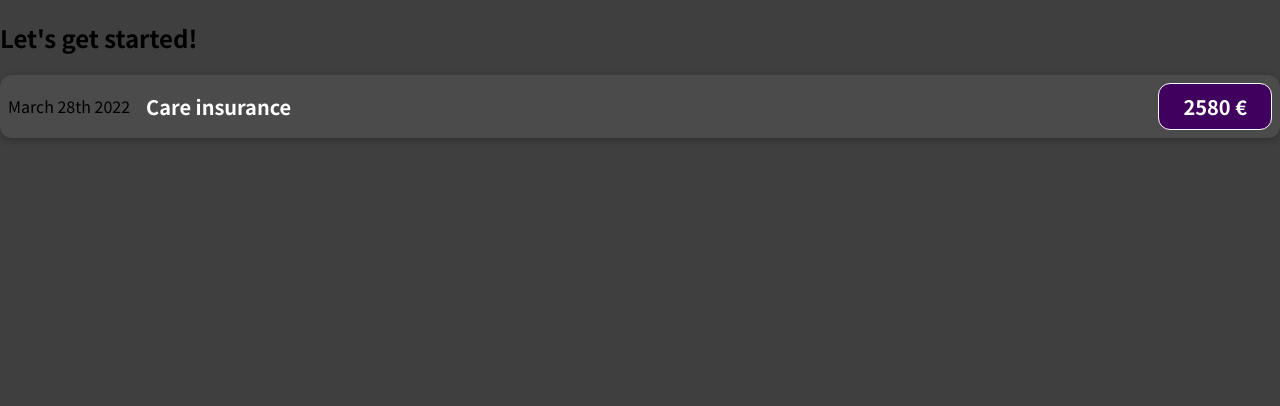
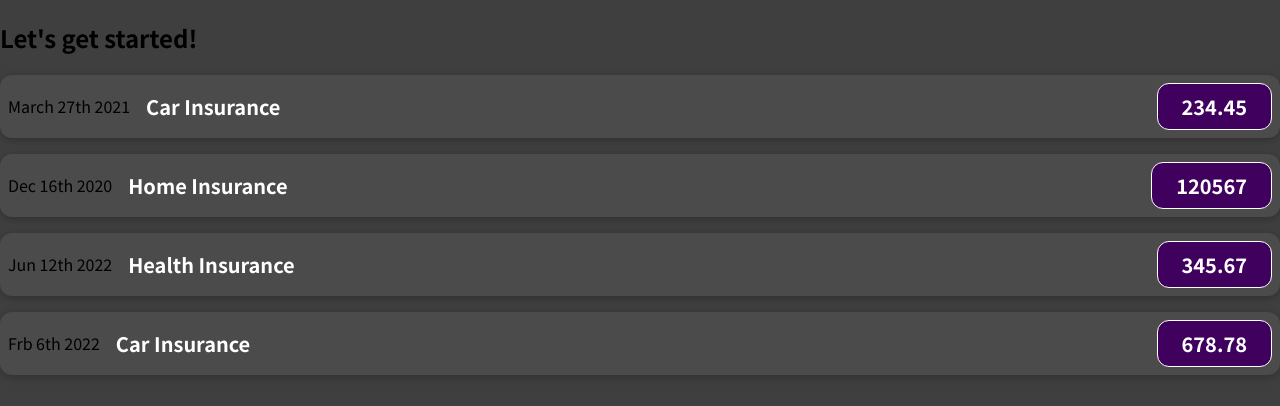
Before and after one commit to devgirlpro/React-Max-Ud, a React (Create React App) app: page / in a window 1280 px wide. Shown: the top 406 px of the page. Built offline with nearby package versions, Linux system fonts and the light colour scheme.

Commit message:
using props

```diff
--- a/src/App.js
+++ b/src/App.js
@@ -4,7 +4,11 @@ function App() {
   return (
     <div>
       <h2>Let's get started!</h2>
-      <ExpenceItem />
+      <ExpenceItem ExpenceDate= "March 27th 2021" expenceTitle="Car Insurance" ExpenceAmount={234.45} />
+      <ExpenceItem ExpenceDate= "Dec 16th 2020" expenceTitle="Home Insurance" ExpenceAmount={120567} />
+      <ExpenceItem ExpenceDate= "Jun 12th 2022" expenceTitle="Health Insurance" ExpenceAmount={345.67} />
+      <ExpenceItem ExpenceDate= "Frb 6th 2022" expenceTitle="Car Insurance" ExpenceAmount={678.78} />
+
     </div>
   );
 }
--- a/src/components/ExpenceItem.jsx
+++ b/src/components/ExpenceItem.jsx
@@ -1,13 +1,17 @@
 import React from "react";
-import './ExpenceItem.css';
+import "./ExpenceItem.css";
 
-function ExpenceItem() {
+function ExpenceItem(props) {
+/*     const ExpenceDate = props.ExpenceDate;
+    const expenceTitle = props.expenceTitle;
+    const ExpenceAmount = props.ExpenceAmount; */
+
     return (
-        <div className="expense-item ">
-            <div>March 28th 2022</div>
+        <div className="expense-item">
+            <div>{props.ExpenceDate}</div>
             <div className="expense-item__description">
-                <h2>Care insurance</h2>
-                <div className="expense-item__price">2580 €</div>
+                <h2>{props.expenceTitle}</h2>
+                <div className="expense-item__price">{props.ExpenceAmount}</div>
             </div>
         </div>
     );
```
